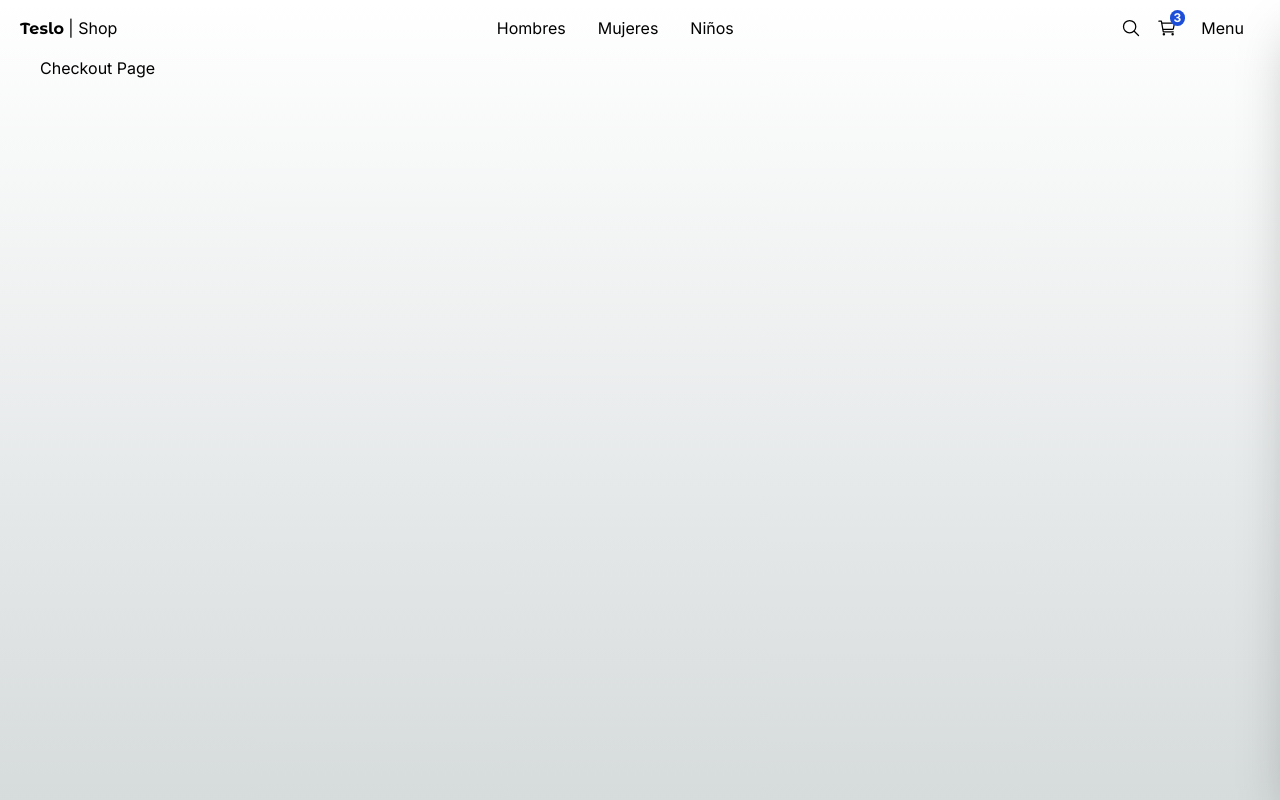
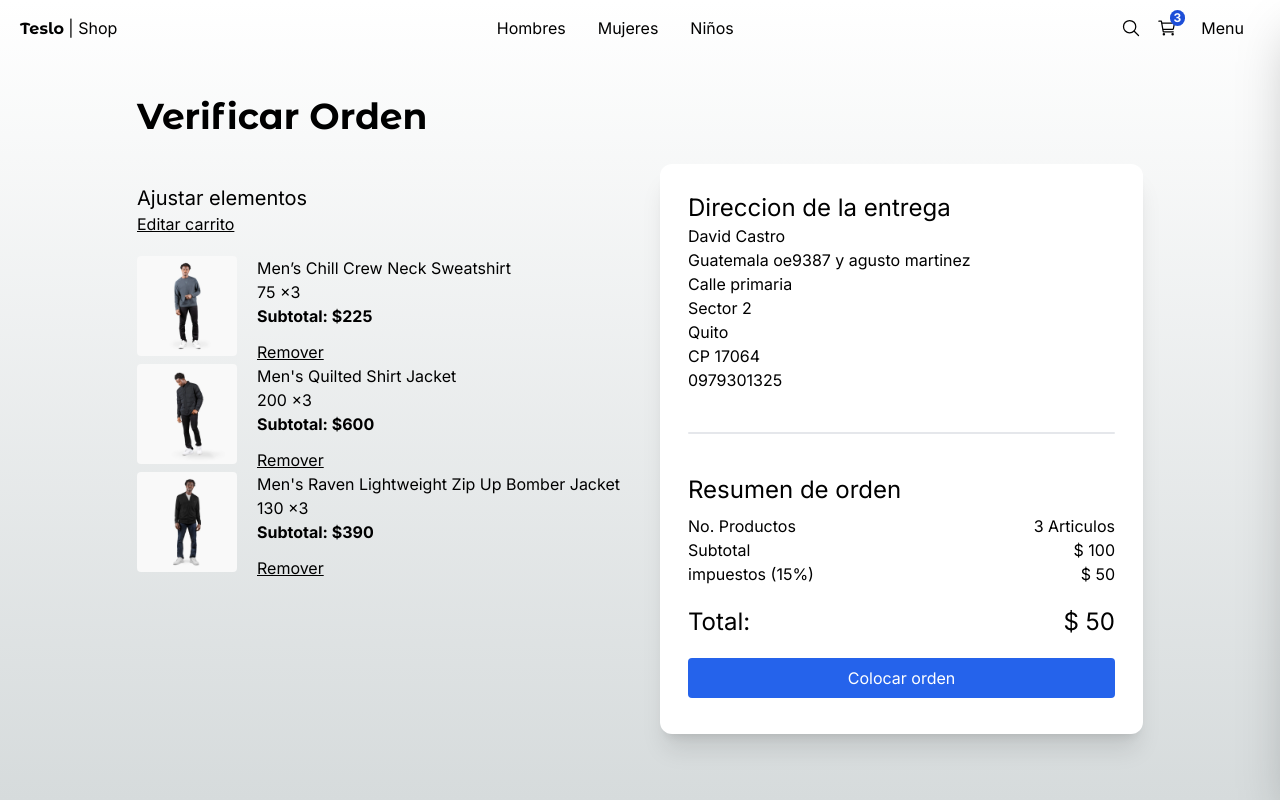
Before and after one commit to Nobbisaurio/teslo-shop, a Next.js app: page /checkout in a window 1280 px wide. Built offline with nearby package versions, Linux system fonts and the light colour scheme.

Commit message:
checkout, address page

```diff
--- a/src/app/(shop)/checkout/address/page.tsx
+++ b/src/app/(shop)/checkout/address/page.tsx
@@ -1,8 +1,104 @@
+import { Title } from '@/components';
+import Link from 'next/link';
 
 export default function () {
   return (
-    <div>
-      <h1>address Page</h1>
+    <div className="flex flex-col sm:justify-center sm:items-center mb-72 px-10 sm:px-0">
+
+
+
+      <div className="w-full  xl:w-[1000px] flex flex-col justify-center text-left">
+
+        <Title title="Dirección" subtitle="Dirección de entrega" />
+
+        <div className="grid grid-cols-1 gap-2 sm:gap-5 sm:grid-cols-2">
+
+
+          <div className="flex flex-col mb-2">
+            <span>Nombres</span>
+            <input
+              type="text"
+              className="p-2 border rounded-md bg-gray-200"
+            />
+          </div>
+
+          <div className="flex flex-col mb-2">
+            <span>Apellidos</span>
+            <input
+              type="text"
+              className="p-2 border rounded-md bg-gray-200"
+            />
+          </div>
+
+          <div className="flex flex-col mb-2">
+            <span>Dirección</span>
+            <input
+              type="text"
+              className="p-2 border rounded-md bg-gray-200"
+            />
+          </div>
+
+          <div className="flex flex-col mb-2">
+            <span>Dirección 2 (opcional)</span>
+            <input
+              type="text"
+              className="p-2 border rounded-md bg-gray-200"
+            />
+          </div>
+
+
+          <div className="flex flex-col mb-2">
+            <span>Código postal</span>
+            <input
+              type="text"
+              className="p-2 border rounded-md bg-gray-200"
+            />
+          </div>
+
+          <div className="flex flex-col mb-2">
+            <span>Ciudad</span>
+            <input
+              type="text"
+              className="p-2 border rounded-md bg-gray-200"
+            />
+          </div>
+
+          <div className="flex flex-col mb-2">
+            <span>País</span>
+            <select
+              className="p-2 border rounded-md bg-gray-200"
+            >
+              <option value="">[ Seleccione ]</option>
+              <option value="CRI">Costa Rica</option>
+            </select>
+          </div>
+
+          <div className="flex flex-col mb-2">
+            <span>Teléfono</span>
+            <input
+              type="text"
+              className="p-2 border rounded-md bg-gray-200"
+            />
+          </div>
+
+
+
+          <div className="flex flex-col mb-2 sm:mt-10">
+            <Link
+              href='/checkout'
+              className="btn-primary flex w-full sm:w-1/2 justify-center ">
+              Siguiente
+            </Link>
+          </div>
+
+
+        </div>
+
+      </div>
+
+
+
+
     </div>
   );
 }
--- a/src/app/(shop)/checkout/page.tsx
+++ b/src/app/(shop)/checkout/page.tsx
@@ -1,8 +1,114 @@
+import { QuantitySelector, Title } from '@/components';
+import { initialData } from '@/seed/seed';
+import Image from 'next/image';
+import Link from 'next/link';
+
+
+const productsInCart = [
+  initialData.products[ 0 ],
+  initialData.products[ 1 ],
+  initialData.products[ 2 ],
+];
 
 export default function () {
   return (
-    <div>
-      <h1>Checkout Page</h1>
+    <div className='flex justify-center items-center mb-72 px-10 sm:px-0'>
+
+      <div className='flex flex-col w-[1000] '>
+        <Title
+          title='Verificar Orden'
+        />
+
+        <div className='grid grid-cols-1 sm:grid-cols-2 gap-10'>
+
+          {/* carrito */ }
+
+          <div className='flex flex-col mt-5'>
+            <span className='text-xl'>Ajustar elementos</span>
+            <Link href='/cart' className='underline mb-5'>
+              Editar carrito
+            </Link>
+
+
+            {/* Items */ }
+
+            {
+              productsInCart.map( product => (
+                <div key={ product.slug } className='flex'>
+                  <Image
+                    src={ `/products/${ product.images[ 0 ] }` }
+                    alt={ product.title }
+                    width={ 100 }
+                    height={ 100 }
+                    style={ {
+                      width: '100px',
+                      height: '100px',
+                    } }
+                    className='mr-5 rounded'
+                  />
+                  <div>
+                    <p>{ product.title }</p>
+                    <p>{ product.price } x3</p>
+                    <p className='font-bold'>Subtotal: ${product.price * 3 }</p>
+                    <button className='underline mt-3'>
+                      Remover
+                    </button>
+                  </div>
+                </div>
+              ) )
+            }
+          </div>
+
+          {/* Resumen de orden */ }
+
+          <div className='bg-white rounded-xl shadow-xl p-7'>
+
+            <h2 className='text-2xl'>Direccion de la entrega </h2>
+            <div className='mb-10'>
+              <p>David Castro</p>
+              <p>Guatemala oe9387 y agusto martinez</p>
+              <p>Calle primaria</p>
+              <p>Sector 2</p>
+              <p>Quito</p>
+              <p>CP 17064</p>
+              <p>0979301325</p>
+            </div>
+
+            {/* divider */}
+
+            <div className='w-full h-0.5 rounded bg-gray-200 mb-10' />
+
+
+            <h2 className='text-2xl mb-2'>Resumen de orden</h2>
+            <div className='grid grid-cols-2'>
+              <span>No. Productos</span>
+              <span className='text-right'>3 Articulos</span>
+
+              <span>Subtotal</span>
+              <span className='text-right'>$ 100</span>
+
+              <span>impuestos (15%)</span>
+              <span className='text-right'>$ 50</span>
+
+              <span className='text-2xl mt-5'>Total:</span>
+              <span className='text-right text-2xl mt-5'>$ 50</span>
+            </div>
+            <div className='mt-5 mb-2 w-full'>
+              <Link
+                className='flex btn-primary justify-center'
+                href='/orders/123'>
+                Colocar orden
+              </Link>
+            </div>
+          </div>
+
+
+
+        </div>
+
+      </div>
+
+
     </div>
   );
 }
```
